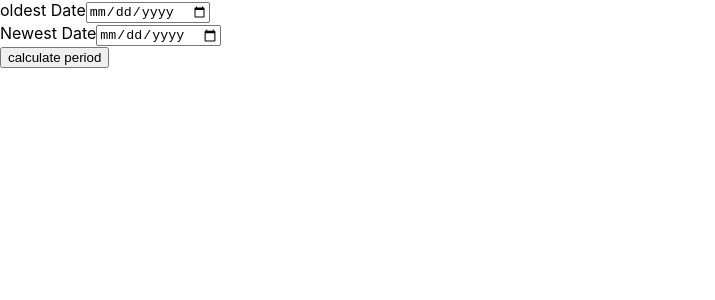
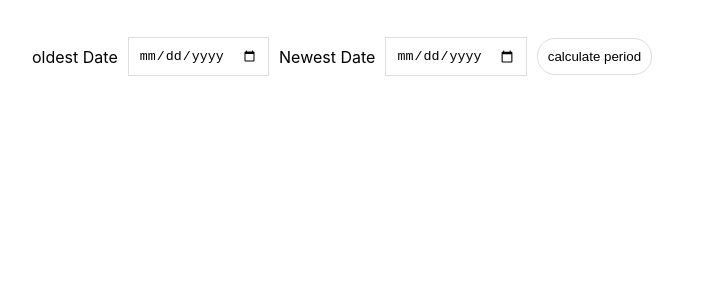
Before and after one commit to zithokamvalethu/Period-Difference-calculator, a React (Create React App) app: page / in a window 1280 px wide. Shown: the top 300 px of the page, without its empty margins (0-715 px from the left). Built offline with nearby package versions, Linux system fonts and the light colour scheme.

Commit message:
added styling for the form and inputs inside the form

```diff
--- a/src/App.css
+++ b/src/App.css
@@ -1,38 +1,33 @@
-.App {
-  text-align: center;
+input {
+  justify-content: center;
+  margin: 2rem;
+  padding: 1rem;
+}
+.container {
+  display: flex;
+  flex-flow: nowrap;
+  align-items: center;
+  margin: 2rem;
+}
+button {
+  vertical-align: middle;
+  margin: 5px 10px 5px 0;
+  padding: 10px;
+  background-color: #fff;
+  border: 1px solid #ddd;
+  border-radius: 18px;
 }
 
-.App-logo {
-  height: 40vmin;
-  pointer-events: none;
+/* Add some margins for each label */
+.container label {
+  margin: 5px 10px 5px 0;
 }
 
-@media (prefers-reduced-motion: no-preference) {
-  .App-logo {
-    animation: App-logo-spin infinite 20s linear;
-  }
+/* Style the input fields */
+.container input {
+  vertical-align: middle;
+  margin: 5px 10px 5px 0;
+  padding: 10px;
+  background-color: #fff;
+  border: 1px solid #ddd;
 }
-
-.App-header {
-  background-color: #282c34;
-  min-height: 100vh;
-  display: flex;
-  flex-direction: column;
-  align-items: center;
-  justify-content: center;
-  font-size: calc(10px + 2vmin);
-  color: white;
-}
-
-.App-link {
-  color: #61dafb;
-}
-
-@keyframes App-logo-spin {
-  from {
-    transform: rotate(0deg);
-  }
-  to {
-    transform: rotate(360deg);
-  }
-}
```
